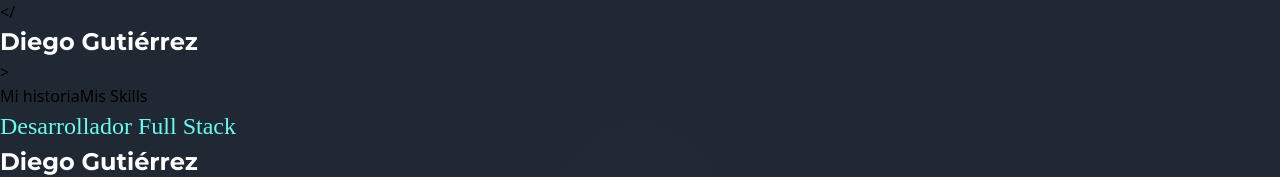
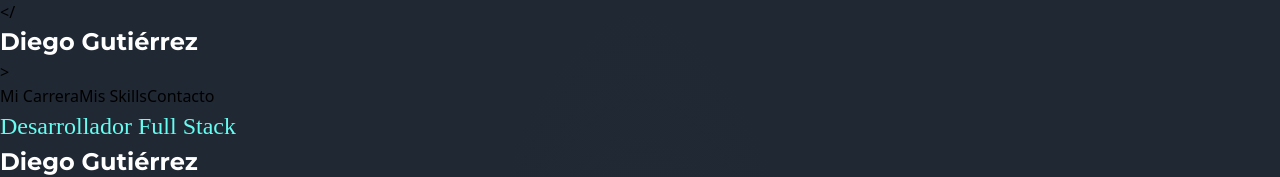
Before and after one commit to DiegoGutierrezDev/my-website, a Vue app: page / in a window 1280 px wide. Shown: the top 177 px of the page. Built offline with nearby package versions, Linux system fonts and the light colour scheme.

Commit message:
Routing in the same page

```diff
--- a/src/components/AppHeader.vue
+++ b/src/components/AppHeader.vue
@@ -10,8 +10,9 @@
             </div>
 
             <div class="w-96 flex max-sm:p-4 justify-around items-center font-hind text-white">
-                <router-link to="/about">Mi historia</router-link>
-                <router-link to="#">Mis Skills</router-link>
+                <router-link :to="{ hash: '#carreer' }">Mi Carrera</router-link>
+                <router-link :to="{ hash: '#stack' }">Mis Skills</router-link>
+                <router-link :to="{ hash: '#contact' }">Contacto</router-link>
             </div>
 
         </div>
--- a/src/router/index.js
+++ b/src/router/index.js
@@ -26,7 +26,15 @@ const router = createRouter({
       ]
     },
 
-  ]
+  ],
+  scrollBehavior(to) {
+    if (to.hash) {
+      return {
+        el: to.hash,
+        behavior: 'smooth',
+      }
+    }
+  }
 })
 
 export default router
--- a/src/views/MainView.vue
+++ b/src/views/MainView.vue
@@ -84,7 +84,7 @@ import { stack, carreer } from '@/constants/data';
 
     </div>
   </section>
-  <section class="py-24 max-md:px-10">
+  <section class="py-24 max-md:px-10" id="carreer">
     <div class="md:mx-auto md:w-1/2 mb-20">
       <h1 class="text-center text-5xl mb-8">Mi carrera profesional</h1>
       <h2 class="text-white text-xl text-center">A lo largo de mi carrera he procurado aprender al máximo, tanto a nivel teórico como práctico.</h2>
@@ -109,7 +109,7 @@ import { stack, carreer } from '@/constants/data';
       </div>
     </div>
   </section>
-  <section class="max-xl:mx-10">
+  <section class="max-xl:mx-10" id="stack">
     <h1 class="text-center text-5xl mb-8">Mi Stack</h1>
     <h2 class="text-white text-lg text-center mb-16">A lo largo de estos años, me he especializado y profundizado en este stack, el cual ha sido clave en el desarrollo de mis proyectos y crecimiento profesional.</h2>
     <div class="flex lg:justify-center items-center mb-20">
@@ -121,7 +121,7 @@ import { stack, carreer } from '@/constants/data';
     </div>
   </section>
 
-  <section class="p-10 mb-4">
+  <section class="p-10 mb-4" id="contact">
     <h1 class="text-center text-5xl mb-8">¿Quieres saber más?</h1>
     <h2 class="text-center text-white text-lg mb-16">Contáctame a través de este formulario o a través de mi E-mail: Gutiérrezmaria.diego@gmail.com</h2>
     <div class="flex justify-center">
```
